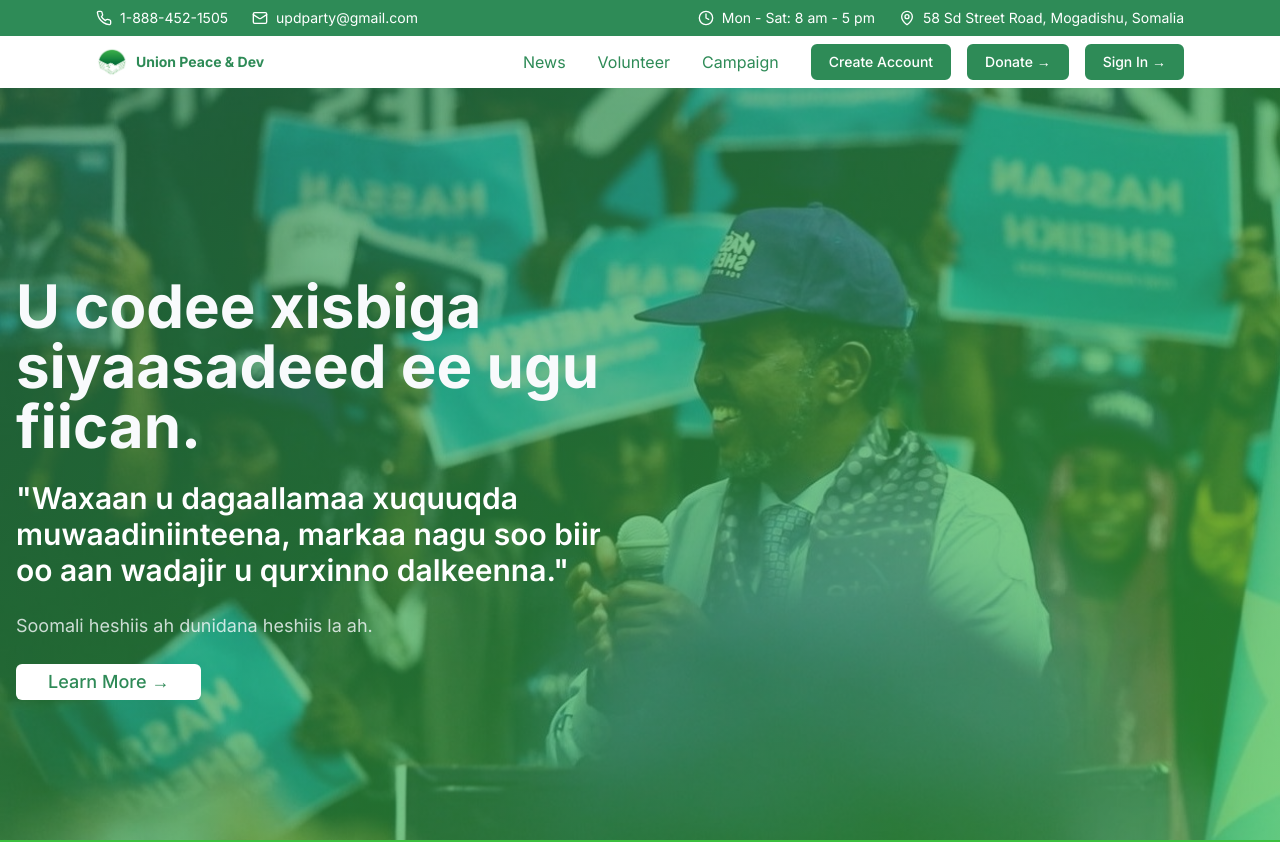
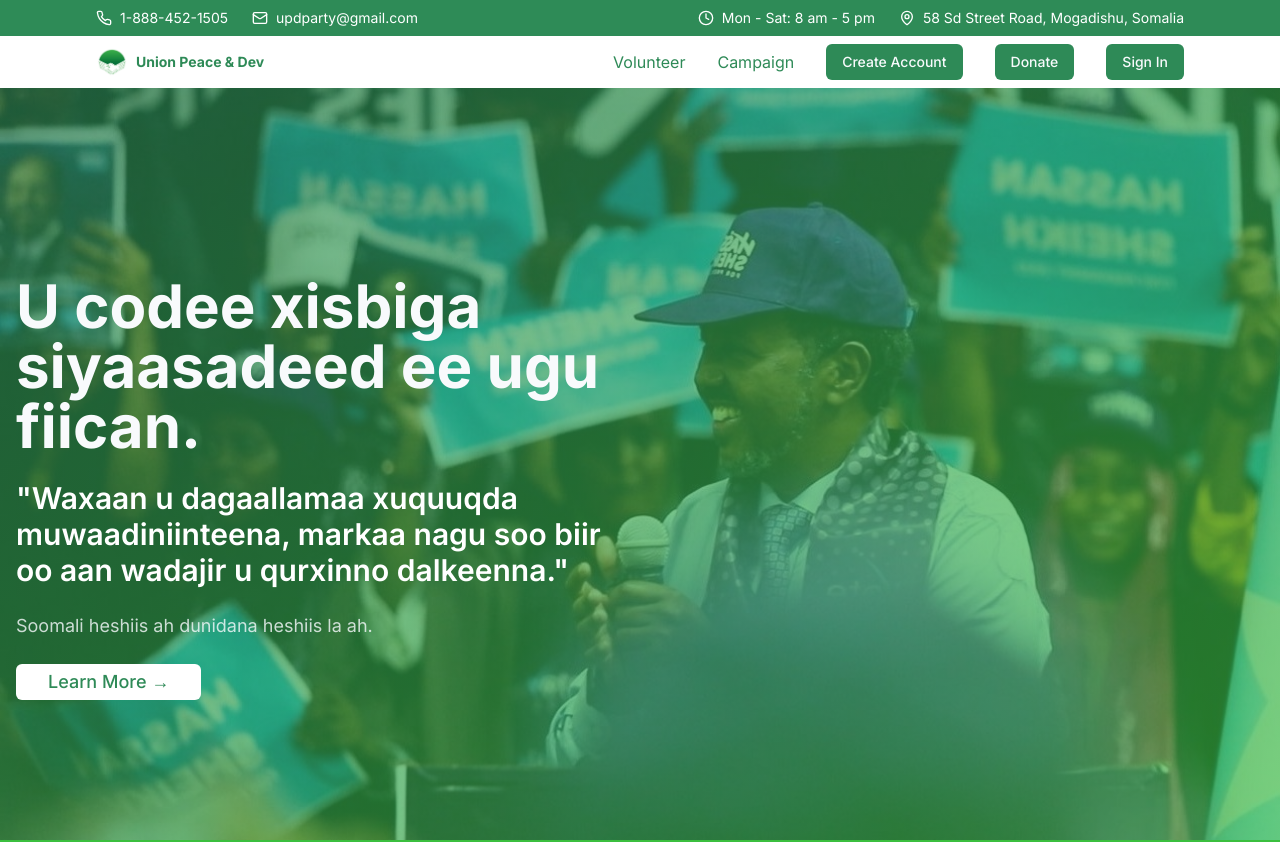
Before and after one commit to samesoft/UPD_PARTY_FRONTEND, a Next.js app: page / in a window 1280 px wide. Shown: the top 842 px of the page. Built offline with nearby package versions, Linux system fonts and the light colour scheme.

Commit message:
update navigation

```diff
--- a/app/globals.css
+++ b/app/globals.css
@@ -156,3 +156,22 @@
 .prose blockquote {
   @apply border-l-4 border-primary pl-4 italic my-6 text-gray-600;
 }
+.nav-item {
+  @apply text-primary hover:text-secondary transition-colors;
+}
+
+/* Responsive styles for mobile menu */
+@media (max-width: 768px) {
+  .nav-item,
+  .dropdown-menu {
+    @apply block w-full text-left px-4 py-2;
+  }
+
+  .dropdown-menu {
+    @apply mt-2;
+  }
+
+  button[role="menuitem"] {
+    @apply w-full text-left;
+  }
+}
--- a/components/navigation.tsx
+++ b/components/navigation.tsx
@@ -1,32 +1,215 @@
 "use client";
+
+import { useState, useEffect } from "react";
 import { useRouter } from "next/navigation";
+import Image from "next/image";
+import { Menu, X, ChevronDown } from "lucide-react";
 import { Button } from "@/components/ui/button";
-import Image from "next/image";
-import { useState } from "react";
-import { Menu, X } from "lucide-react";
-import { useIsAuthenticated } from "@/hooks/use-is-authenticated";
+import {
+  DropdownMenu,
+  DropdownMenuContent,
+  DropdownMenuItem,
+  DropdownMenuTrigger,
+} from "@/components/ui/dropdown-menu";
 
 export default function Navigation() {
   const router = useRouter();
-  const { isAuthenticated } = useIsAuthenticated();
   const [isMenuOpen, setIsMenuOpen] = useState(false);
+  const [authStatus, setAuthStatus] = useState<"guest" | "user" | "admin">(
+    "guest"
+  );
+
+  useEffect(() => {
+    const token = localStorage.getItem("token");
+    const userRole = localStorage.getItem("userRole");
+
+    if (token) {
+      setAuthStatus(userRole === "ADMIN" ? "admin" : "user");
+    } else {
+      setAuthStatus("guest");
+    }
+  }, []);
 
   const handleNavigation = (path: string) => {
     router.push(path);
     setIsMenuOpen(false);
   };
 
-  const buttonStyle =
-    "bg-[#2E8B57] text-white border-2 border-[#2E8B57] hover:bg-white hover:text-[#2E8B57] transition-colors";
-
   const handleSignOut = () => {
-    localStorage.removeItem("userRole"); // Clear role on sign out
+    localStorage.removeItem("userRole");
     localStorage.removeItem("token");
+    setAuthStatus("guest");
     router.push("/sign-in");
   };
 
+  const buttonStyle =
+    "bg-primary text-primary-foreground hover:bg-primary/90 transition-colors";
+
+  const renderNavItems = () => {
+    switch (authStatus) {
+      case "admin":
+        return (
+          <>
+            <button
+              onClick={() => handleNavigation("/news")}
+              className="nav-item"
+            >
+              News
+            </button>
+            <button
+              onClick={() => handleNavigation("/volunteer")}
+              className="nav-item"
+            >
+              Volunteer
+            </button>
+            <button
+              onClick={() => handleNavigation("/campaign")}
+              className="nav-item"
+            >
+              Campaign
+            </button>
+            <button
+              onClick={() => handleNavigation("/create-account")}
+              className="nav-item"
+            >
+              Create Account
+            </button>
+            <button
+              onClick={() => handleNavigation("/user-donate-form")}
+              className="nav-item"
+            >
+              Donate
+            </button>
+
+            <DropdownMenu>
+              <DropdownMenuTrigger asChild>
+                <Button variant="outline" className="ml-2">
+                  More <ChevronDown className="ml-1 h-4 w-4" />
+                </Button>
+              </DropdownMenuTrigger>
+              <DropdownMenuContent>
+                <DropdownMenuItem
+                  onSelect={() => handleNavigation("/memberships")}
+                >
+                  Members
+                </DropdownMenuItem>
+                <DropdownMenuItem
+                  onSelect={() => handleNavigation("/membership-level")}
+                >
+                  Members Level
+                </DropdownMenuItem>
+                <DropdownMenuItem
+                  onSelect={() => handleNavigation("/event-selecting")}
+                >
+                  Events
+                </DropdownMenuItem>
+                <DropdownMenuItem
+                  onSelect={() => handleNavigation("/event-registration")}
+                >
+                  Event Registration
+                </DropdownMenuItem>
+                <DropdownMenuItem onSelect={() => handleNavigation("/state")}>
+                  States
+                </DropdownMenuItem>
+              </DropdownMenuContent>
+            </DropdownMenu>
+            <Button onClick={handleSignOut} className={buttonStyle}>
+              Sign Out
+            </Button>
+          </>
+        );
+      case "user":
+        return (
+          <>
+            <button
+              onClick={() => handleNavigation("/news")}
+              className="nav-item"
+            >
+              News
+            </button>
+            <button
+              onClick={() => handleNavigation("/volunteer")}
+              className="nav-item"
+            >
+              Volunteer
+            </button>
+            <button
+              onClick={() => handleNavigation("/campaign")}
+              className="nav-item"
+            >
+              Campaign
+            </button>
+            <button
+              onClick={() => handleNavigation("/user-donate-form")}
+              className="nav-item"
+            >
+              Donate
+            </button>
+
+            <DropdownMenu>
+              <DropdownMenuTrigger asChild>
+                <Button variant="outline" className="ml-2">
+                  More <ChevronDown className="ml-1 h-4 w-4" />
+                </Button>
+              </DropdownMenuTrigger>
+              <DropdownMenuContent>
+                <DropdownMenuItem
+                  onSelect={() => handleNavigation("/event-selecting")}
+                >
+                  Events
+                </DropdownMenuItem>
+                <DropdownMenuItem
+                  onSelect={() => handleNavigation("/event-registration")}
+                >
+                  Event Registration
+                </DropdownMenuItem>
+              </DropdownMenuContent>
+            </DropdownMenu>
+            <Button onClick={handleSignOut} className={buttonStyle}>
+              Sign Out
+            </Button>
+          </>
+        );
+      default:
+        return (
+          <>
+            <button
+              onClick={() => handleNavigation("/volunteer")}
+              className="nav-item"
+            >
+              Volunteer
+            </button>
+            <button
+              onClick={() => handleNavigation("/campaign")}
+              className="nav-item"
+            >
+              Campaign
+            </button>
+            <Button
+              onClick={() => handleNavigation("/create-account")}
+              className={buttonStyle}
+            >
+              Create Account
+            </Button>
+            <Button
+              onClick={() => handleNavigation("/donate")}
+              className={buttonStyle}
+            >
+              Donate
+            </Button>
+            <Button
+              onClick={() => handleNavigation("/sign-in")}
+              className={buttonStyle}
+            >
+              Sign In
+            </Button>
+          </>
+        );
+    }
+  };
+
   return (
-    <nav className="bg-white py-2 px-4 shadow-sm">
+    <nav className="bg-background py-2 px-4 shadow-sm">
       <div className="container mx-auto flex items-center justify-between">
         <button
           onClick={() => handleNavigation("/")}
@@ -41,83 +224,13 @@ export default function Navigation() {
               className="object-contain"
             />
           </div>
-          <span className="text-xl sm:text-sm font-bold text-[#2E8B57]">
+          <span className="text-xl sm:text-sm font-bold text-primary">
             Union Peace & Dev
           </span>
         </button>
 
         <div className="hidden md:flex items-center space-x-4 lg:space-x-8">
-          <button
-            onClick={() => handleNavigation("/news")}
-            className="text-[#2E8B57] hover:text-secondary transition-colors"
-          >
-            News
-          </button>
-          <button
-            onClick={() => handleNavigation("/volunteer")}
-            className="text-[#2E8B57] hover:text-secondary transition-colors"
-          >
-            Volunteer
-          </button>
-          <button
-            onClick={() => handleNavigation("/campaign")}
-            className="text-[#2E8B57] hover:text-secondary transition-colors"
-          >
-            Campaign
-          </button>
-
-          {!isAuthenticated ? (
-            <div className="space-x-4">
-              <Button
-                onClick={() => handleNavigation("/create-account")}
-                className={buttonStyle}
-              >
-                Create Account
-              </Button>
-              <Button
-                onClick={() => handleNavigation("/donate")}
-                className={buttonStyle}
-              >
-                Donate →
-              </Button>
-              <Button
-                onClick={() => handleNavigation("/sign-in")}
-                className={buttonStyle}
-              >
-                Sign In →
-              </Button>
-            </div>
-          ) : (
-            <div className="space-x-4">
-              <button
-                onClick={() => handleNavigation("/event-selecting")}
-                className="text-[#2E8B57] hover:text-secondary transition-colors"
-              >
-                Event Registration
-              </button>
-
-              <Button
-                onClick={() => handleNavigation("/selected-events")}
-                className={buttonStyle}
-              >
-                Selected Events
-              </Button>
-
-              <Button
-                onClick={() => handleNavigation("/user-donate-form")}
-                className={buttonStyle}
-              >
-                Donate →
-              </Button>
-
-              <Button
-                onClick={handleSignOut}
-                className="bg-white text-[#2E8B57] border-2 border-[#2E8B57] hover:bg-[#2E8B57] hover:text-white transition-colors"
-              >
-                Sign Out
-              </Button>
-            </div>
-          )}
+          {renderNavItems()}
         </div>
 
         <button
@@ -125,46 +238,15 @@ export default function Navigation() {
           onClick={() => setIsMenuOpen(!isMenuOpen)}
         >
           {isMenuOpen ? (
-            <X className="h-6 w-6 text-[#2E8B57]" />
+            <X className="h-6 w-6 text-primary" />
           ) : (
-            <Menu className="h-6 w-6 text-[#2E8B57]" />
+            <Menu className="h-6 w-6 text-primary" />
           )}
         </button>
       </div>
 
       {isMenuOpen && (
-        <div className="md:hidden mt-4 space-y-4">
-          <button
-            onClick={() => handleNavigation("/volunteer")}
-            className="block w-full text-left px-4 py-2 text-[#2E8B57] hover:bg-[#2E8B57] hover:text-white transition-colors"
-          >
-            VOLUNTEER
-          </button>
-          <button
-            onClick={() => handleNavigation("/campaign")}
-            className="block w-full text-left px-4 py-2 text-[#2E8B57] hover:bg-[#2E8B57] hover:text-white transition-colors"
-          >
-            CAMPAIGN
-          </button>
-          <Button
-            onClick={() => handleNavigation("/create-account")}
-            className={`w-full ${buttonStyle}`}
-          >
-            Create Account
-          </Button>
-          <Button
-            onClick={() => handleNavigation("/donate")}
-            className={`w-full ${buttonStyle}`}
-          >
-            Donate Now →
-          </Button>
-          <Button
-            onClick={() => handleNavigation("/sign-in")}
-            className={`w-full ${buttonStyle}`}
-          >
-            Sign In →
-          </Button>
-        </div>
+        <div className="md:hidden mt-4 space-y-4 pb-4">{renderNavItems()}</div>
       )}
     </nav>
   );
```
